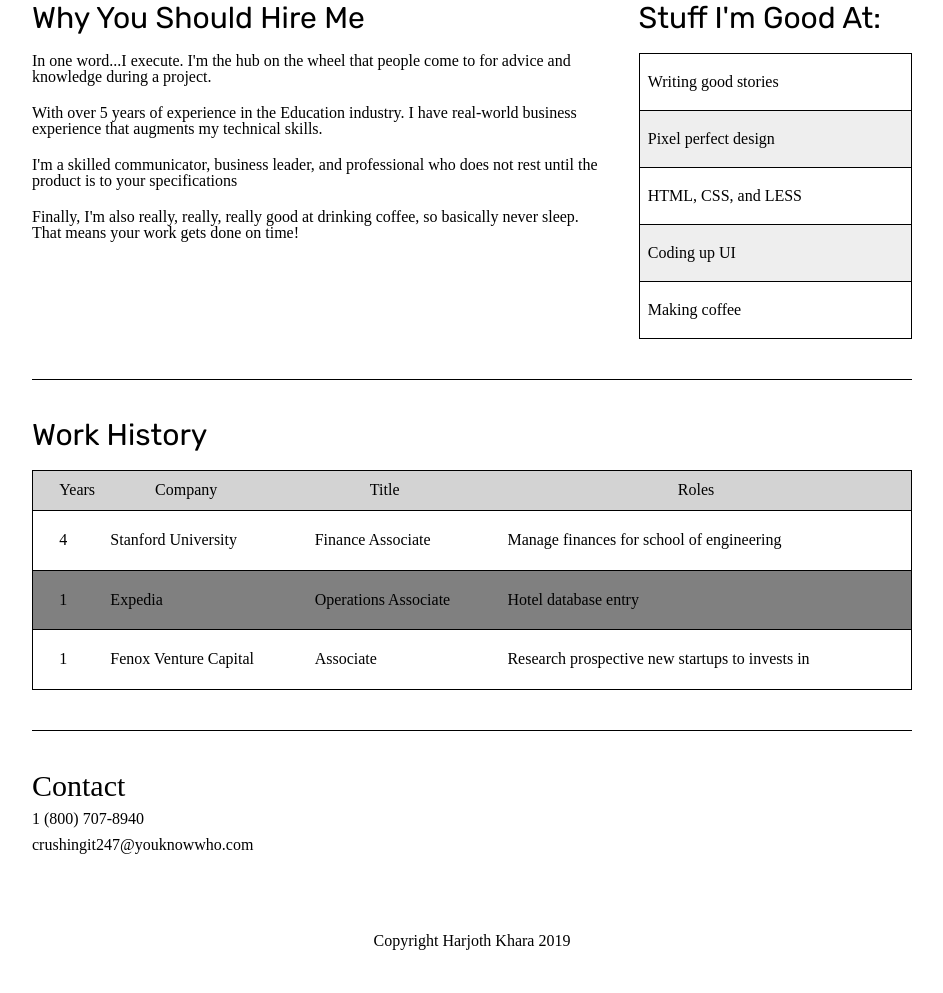
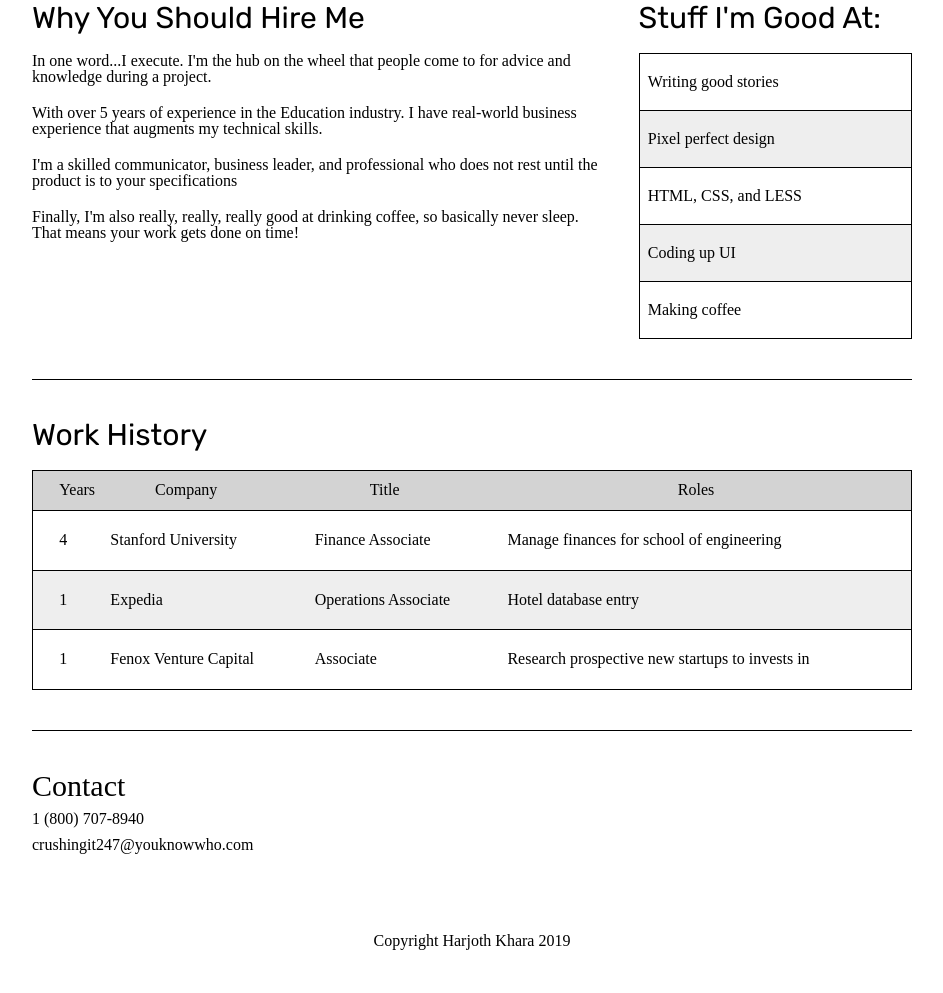
Before and after one commit to harjothkhara/Resume-Project-LESS, a plain HTML site: page index.html in a window 1280 px wide. Shown: the part 577-1570 px from the top of the page, without its empty margins (168-1111 px from the left). Drawn offline with Linux system fonts and the light colour scheme.

Commit message:
touch ups

```diff
--- a/less/index.less
+++ b/less/index.less
@@ -178,7 +178,7 @@ tr {
   &:nth-child(odd) {
     // tr:nth-child(odd)
     //do line height property and...
-    background: grey;
+    background: @shading-color;
   }
 }
 // only changes to odd nth child of tr:
@@ -406,7 +406,6 @@ td {
         padding-top: 10px;
       }
     }
-
     div {
       text-align: center;
       height: 100px;
```
Also changed, not shown: css/index.css.
